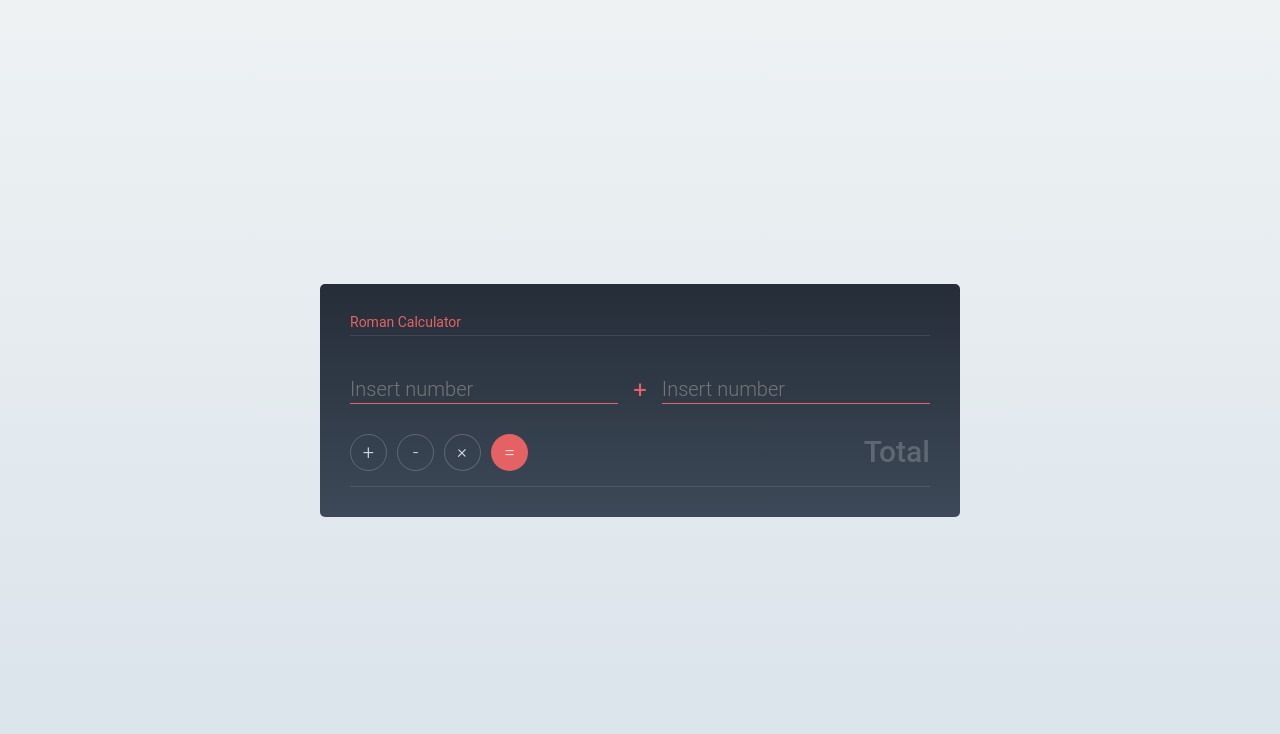
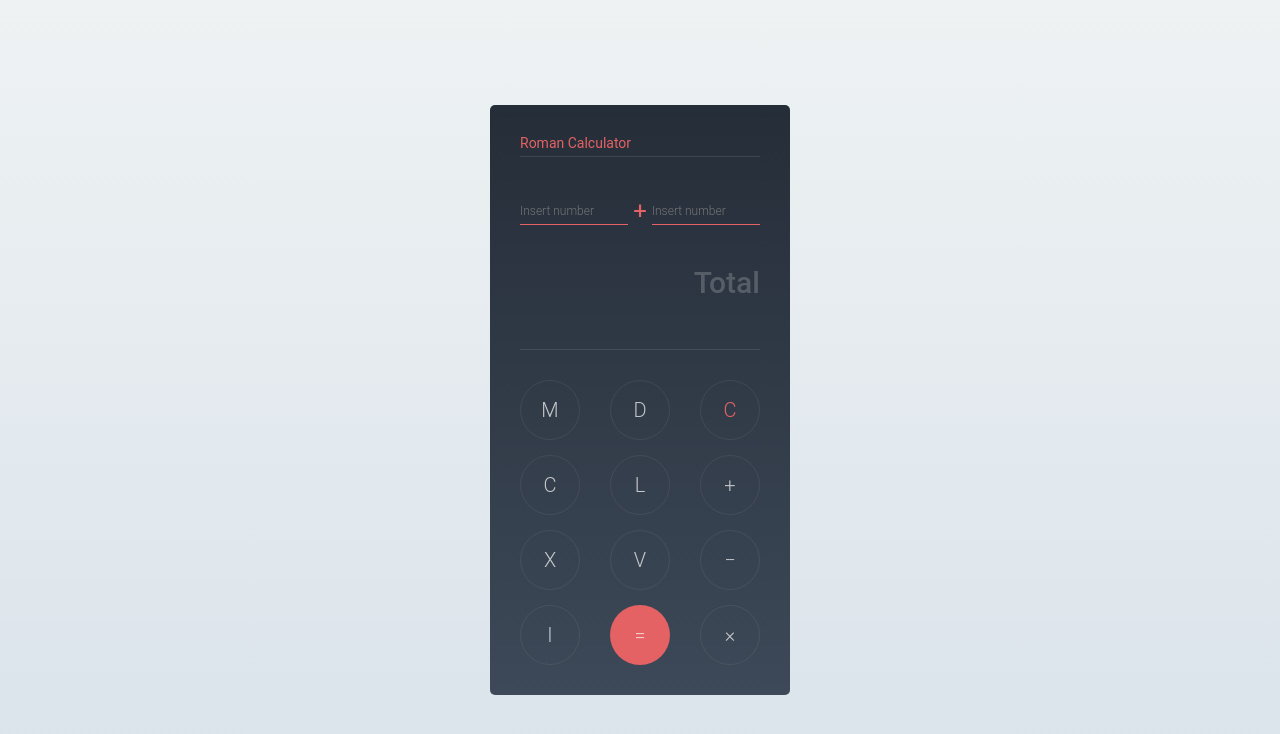
Before and after one commit to Jeff-Moraes/RomanNumeralsCalculator, a React (Create React App) app: page / in a window 1280 px wide. Shown: the top 734 px of the page. Built offline with nearby package versions, Linux system fonts and the light colour scheme.

Commit message:
Add number keyboard

```diff
--- a/src/components/Calculator.js
+++ b/src/components/Calculator.js
@@ -1,78 +1,78 @@
 import React, { Component } from "react";
 
 import { Container } from "../styles/styles";
+
+import Keyboard from "./Keyboard";
 
 import numbers from "../util/numbers";
 import isRomanValid from "../util/isRomanValid";
 import convertToInteger from "../util/convertToInteger";
 import convertToRoman from "../util/convertToRoman";
 
+const symbols = ["+", "−", "×"];
+
 export default class Calculator extends Component {
   state = {
     firstValue: "",
     secondValue: "",
-    firstResult: "",
-    secondResult: "",
     result: "",
-    invalidNumber: false,
-    symbol: "+"
+    symbol: "+",
+    selectedInput: "firstValue"
   };
 
   handleChange = event => {
     this.setState({
       [event.target.name]: event.target.value
     });
-    if (event.target.name === "symbol") return;
+  };
 
-    const valueToArray = event.target.value.toUpperCase().split("");
+  handleKeyNumberClick = event => {
+    const { selectedInput } = this.state;
+    const newValue = this.state[selectedInput] + event.target.value;
+    this.setState({
+      [selectedInput]: newValue
+    });
+  };
 
-    if (valueToArray.length > 0) {
-      this.getInteger(valueToArray, event);
-    } else {
-      this.handleResult(event, event.target.value);
-    }
+  handleClear = () => {
+    this.setState({
+      firstValue: "",
+      secondValue: "",
+      result: ""
+    });
+  };
+
+  getInput = event => {
+    this.setState({
+      selectedInput: [event.target.name]
+    });
   };
 
   getInteger = (romanArray, event) => {
     let isValid = isRomanValid(romanArray, numbers);
-    let result;
-    if (isValid) {
-      this.setState({
-        invalidNumber: false
-      });
-      result = convertToInteger(romanArray, numbers);
-      console.log(result);
-    } else {
-      this.setState({
-        invalidNumber: true
-      });
-    }
-    this.handleResult(event, result);
-  };
-
-  handleResult = (event, value) => {
     this.setState({
-      [event.target.id]: value
+      invalidNumber: isValid
     });
   };
 
   getResult = () => {
+    const firstResult = convertToInteger(this.state.firstValue, numbers);
+    const secondResult = convertToInteger(this.state.secondValue, numbers);
     if (this.state.symbol === "+") {
-      return this.state.firstResult + this.state.secondResult;
-    } else if (this.state.symbol === "-") {
-      return this.state.firstResult - this.state.secondResult;
+      return firstResult + secondResult;
+    } else if (this.state.symbol === "−") {
+      return firstResult - secondResult;
     } else {
-      return this.state.firstResult * this.state.secondResult;
+      return firstResult * secondResult;
     }
   };
 
   handleSubmit = event => {
     event.preventDefault();
-    if (this.state.invalidNumber) {
-      this.setState({
-        result: "Invalid number"
-      });
-    } else {
+    if (
+      isRomanValid(this.state.firstValue, numbers) &&
+      isRomanValid(this.state.secondValue, numbers)
+    ) {
       let result = this.getResult();
       if (result < 0) {
         this.setState({
@@ -87,6 +87,10 @@ export default class Calculator extends Component {
           result: "Greater than 3999"
         });
       }
+    } else {
+      this.setState({
+        result: "Invalid number"
+      });
     }
   };
 
@@ -95,58 +99,38 @@ export default class Calculator extends Component {
       <Container>
         <p>Roman Calculator</p>
         <form onSubmit={this.handleSubmit}>
-          <div className="values">
+          <div className="display">
             <input
               type="text"
               name="firstValue"
-              id="firstResult"
               placeholder="Insert number"
               value={this.state.firstValue}
               onChange={this.handleChange}
+              onClick={this.getInput}
             />
             <span>{this.state.symbol}</span>
             <input
               type="text"
               name="secondValue"
-              id="secondResult"
               placeholder="Insert number"
               value={this.state.secondValue}
               onChange={this.handleChange}
+              onClick={this.getInput}
             />
           </div>
-          <div className="flex-row">
-            <div className="buttons">
-              <button
-                type="button"
-                onClick={this.handleChange}
-                name="symbol"
-                value="+"
-              >
-                +
-              </button>
-              <button
-                type="button"
-                onClick={this.handleChange}
-                name="symbol"
-                value="-"
-              >
-                -
-              </button>
-              <button
-                type="button"
-                onClick={this.handleChange}
-                name="symbol"
-                value="X"
-              >
-                +
-              </button>
-              <button type="submit">=</button>
-            </div>
-            {this.state.result ? (
-              <h1>{this.state.result}</h1>
-            ) : (
-              <h1 className="total">Total</h1>
-            )}
+          {this.state.result ? (
+            <h1>{this.state.result}</h1>
+          ) : (
+            <h1 className="total">Total</h1>
+          )}
+          <div className="keys">
+            <Keyboard
+              numbersKey={Object.keys(numbers)}
+              handleClick={this.handleKeyNumberClick}
+              symbolsKey={symbols}
+              handleChange={this.handleChange}
+              handleClear={this.handleClear}
+            />
           </div>
         </form>
       </Container>
--- /dev/null
+++ b/src/components/Keyboard.js
@@ -0,0 +1,46 @@
+import React from "react";
+
+// import { Container } from './styles';
+
+export default function Keyboard({
+  numbersKey,
+  symbolsKey,
+  handleClick,
+  handleChange,
+  handleClear
+}) {
+  return (
+    <>
+      <div className="keyNumbers">
+        {numbersKey.map(key => (
+          <button
+            key={key}
+            type="button"
+            name={key}
+            value={key}
+            onClick={handleClick}
+          >
+            {key}
+          </button>
+        ))}
+        <button type="submit">=</button>
+      </div>
+      <div className="keySymbol">
+        <button type="button" name="Clear" onClick={handleClear}>
+          &#1017;
+        </button>
+        {symbolsKey.map(key => (
+          <button
+            key={key}
+            type="button"
+            name="symbol"
+            value={key}
+            onClick={handleChange}
+          >
+            {key}
+          </button>
+        ))}
+      </div>
+    </>
+  );
+}
--- a/src/styles/styles.js
+++ b/src/styles/styles.js
@@ -1,9 +1,8 @@
 import styled from "styled-components";
 
 export const Container = styled.div`
-  width: 50vw;
-  min-width: 300px;
-  padding: 30px;
+  width: 300px;
+  padding: 10% 10% 5% 10%;
 
   background: #252d38;
   background: linear-gradient(180deg, #252d38, #3d4958);
@@ -19,26 +18,26 @@ export const Container = styled.div`
   }
 
   form {
-    .values {
-      margin: 40px 0 30px;
-
+    .display {
+      margin: 40px 0;
       display: flex;
       input {
         width: 100%;
-        background: none;
         border: 0;
-        border-bottom: 1px solid #e46263;
-
-        font-size: 20px;
+        border-bottom: 0.5px solid #e46263;
+        font-size: 14px;
         font-weight: 300;
         text-transform: uppercase;
+        background: none;
         color: rgba(255, 255, 255, 0.7);
+        cursor: pointer;
 
         &:placeholder-shown {
+          font-size: 12px;
           text-transform: none;
         }
         &:hover {
-          border-bottom: 1px solid #fa4243;
+          border-bottom: 0.5px solid #fa4243;
         }
         &:focus {
           border-bottom: 0;
@@ -49,39 +48,64 @@ export const Container = styled.div`
         font-size: 24px;
         font-weight: 400;
         color: #e46263;
-
-        margin: 0 15px;
+        margin: 0 5px;
       }
     }
-    .flex-row {
-      display: flex;
-      justify-content: space-between;
-      padding-bottom: 15px;
+    h1 {
+      height: 85px;
+      font-size: 30px;
+      font-weight: 500;
+      color: rgba(255, 255, 255, 0.9);
+      text-align: right;
+      align-self: flex-end;
+      padding-bottom: 10px;
+      margin-bottom: 30px;
       border-bottom: 0.5px solid rgba(255, 255, 255, 0.1);
+
+      &.total {
+        color: rgba(255, 255, 255, 0.2);
+      }
     }
-    .buttons {
-      display: flex;
 
+    .keys {
+      display: grid;
+      grid-template-columns: 2fr 1fr;
+      .keyNumbers {
+        display: grid;
+        grid-template-columns: repeat(2, 1fr);
+        button:nth-child(even) {
+          margin: 0 auto;
+        }
+      }
+      .keySymbol {
+        display: flex;
+        flex-wrap: wrap;
+        justify-content: flex-end;
+      }
       button {
-        width: 37px;
-        height: 37px;
+        width: 60px;
+        height: 60px;
         border-radius: 50%;
         padding: 5px;
-        margin-right: 10px;
+        margin-bottom: 15px;
 
-        color: rgba(255, 255, 255, 0.8);
+        color: rgba(255, 255, 255, 0.7);
         font-size: 20px;
         font-weight: 300;
 
         &[type="button"] {
           background: none;
-          border: 0.5px solid rgba(255, 255, 255, 0.2);
+          border: 0.5px solid rgba(255, 255, 255, 0.07);
           transition: border 0.3s;
           &:hover {
-            border: 0.5px solid rgba(255, 255, 255, 0.5);
+            border: 0.5px solid rgba(255, 255, 255, 0.3);
           }
-          &:nth-child(3) {
-            transform: rotate(45deg);
+        }
+
+        &[name="Clear"] {
+          color: #e46263;
+          &:hover {
+            color: #fa4243;
           }
         }
 
@@ -89,21 +113,11 @@ export const Container = styled.div`
           border: none;
           background: #e46263;
           transition: background 0.3s;
-
           &:hover {
             background: #fa4243;
           }
         }
       }
     }
-    h1 {
-      font-size: 30px;
-      font-weight: 500;
-      color: rgba(255, 255, 255, 0.9);
-
-      &.total {
-        color: rgba(255, 255, 255, 0.2);
-      }
-    }
   }
 `;
--- a/src/util/convertToInteger.js
+++ b/src/util/convertToInteger.js
@@ -1,14 +1,15 @@
 export default function convertToInteger(value, numbersObject) {
+  const keys = value.toUpperCase().split("");
   let sum = 0;
-  for (let i = value.length - 1; i >= 0; i--) {
+  for (let i = keys.length - 1; i >= 0; i--) {
     if (
-      numbersObject[value[i - 1]] &&
-      numbersObject[value[i]].value > numbersObject[value[i - 1]].value
+      numbersObject[keys[i - 1]] &&
+      numbersObject[keys[i]].value > numbersObject[keys[i - 1]].value
     ) {
-      sum += numbersObject[value[i]].value - numbersObject[value[i - 1]].value;
+      sum += numbersObject[keys[i]].value - numbersObject[keys[i - 1]].value;
       i--;
     } else {
-      sum += numbersObject[value[i]].value;
+      sum += numbersObject[keys[i]].value;
     }
   }
   return sum;
--- a/src/util/isRomanValid.js
+++ b/src/util/isRomanValid.js
@@ -1,7 +1,10 @@
 export default function isRomanValid(romanArray, numbersObject) {
   let validRoman = true;
 
-  romanArray.forEach((value, index, arr) => {
+  romanArray
+    .toUpperCase()
+    .split("")
+    .find((value, index, arr) => {
       if (!numbersObject[value]) {
         validRoman = false;
       } else if (value === "V" || value === "L" || value === "D") {
@@ -18,7 +21,6 @@ export default function isRomanValid(romanArray, numbersObject) {
         return validRoman;
       }
     });
-  console.log("validRoman", validRoman);
 
   return validRoman;
 }
```
Lines whose indentation alone changed are shown as unchanged.
